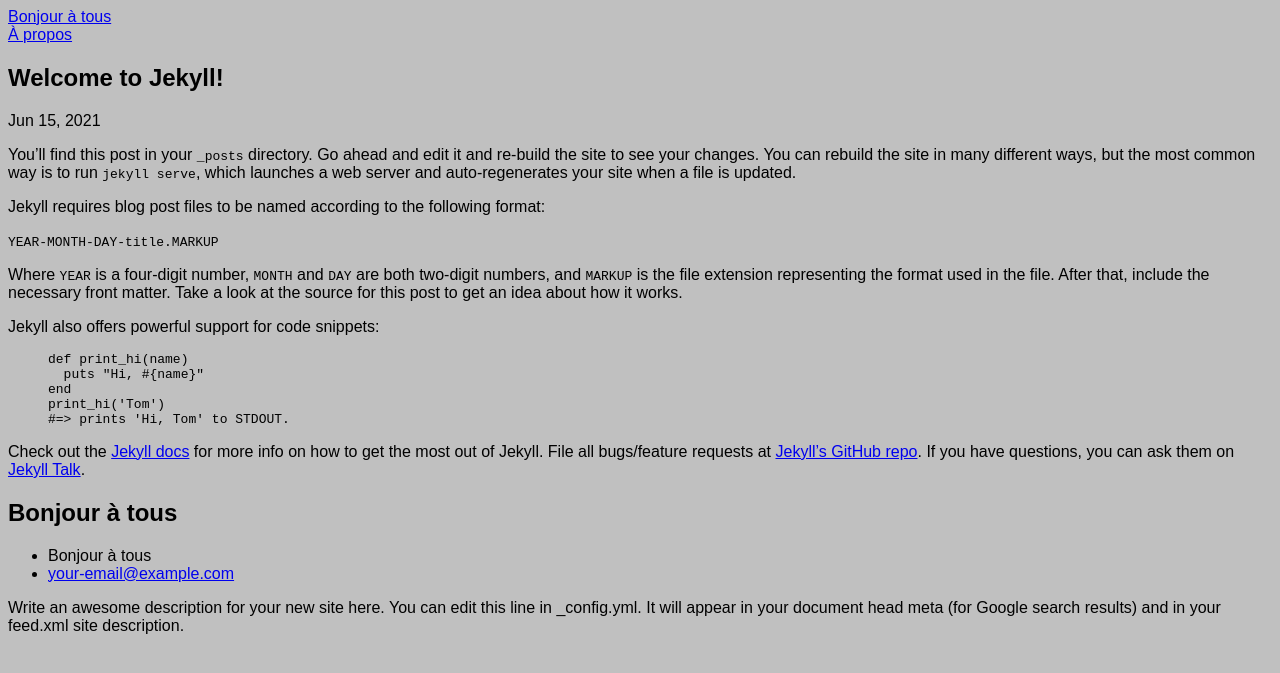
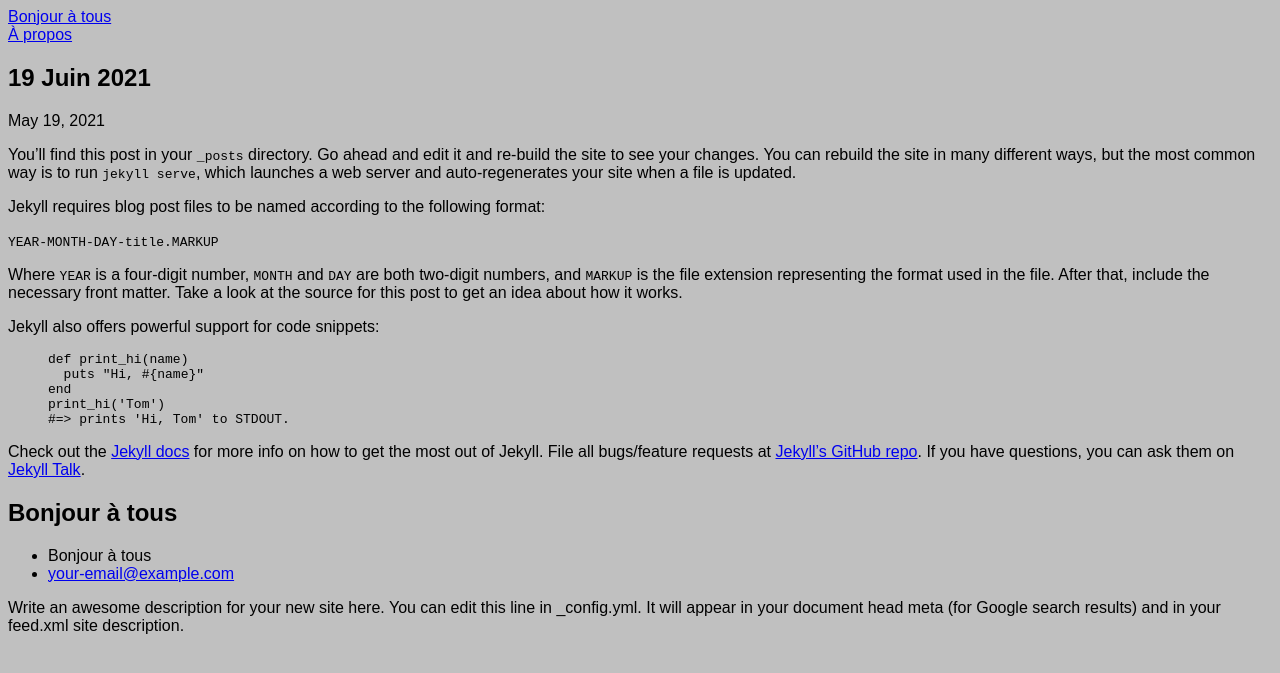
Before and after one commit to Corentin69008/Corentin69008.github.io, a Jekyll site: the page built from _posts/2021-06-15-welcome-to-jekyll.markdown, in a window 1280 px wide. Shown: the top 673 px of the page. Built offline with Jekyll 4.4.1, drawn with Linux system fonts in a browser that asks for light colours.

Commit message:
mise a jour

```diff
--- a/_posts/2021-06-15-welcome-to-jekyll.markdown
+++ b/_posts/2021-06-15-welcome-to-jekyll.markdown
@@ -1,8 +1,7 @@
 ---
 layout: post
-title:  "Welcome to Jekyll!"
-date:   2021-06-15 15:15:53 +0200
-categories: jekyll update
+title:  "19 Juin 2021"
+date:   2021-05-19
 ---
 You’ll find this post in your `_posts` directory. Go ahead and edit it and re-build the site to see your changes. You can rebuild the site in many different ways, but the most common way is to run `jekyll serve`, which launches a web server and auto-regenerates your site when a file is updated.
 
```
